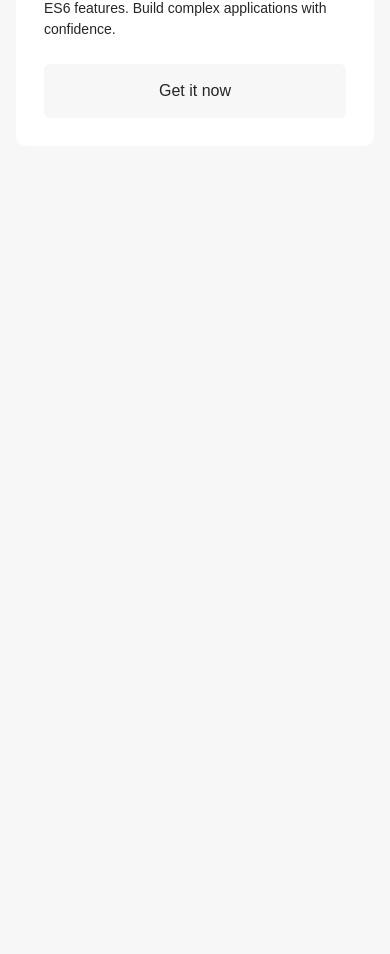
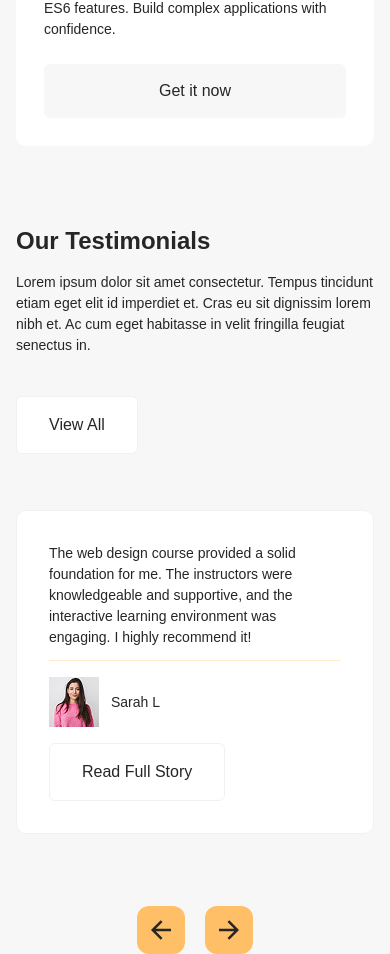
Before and after one commit to fahrypratama17/Project_React, a React (Vite) app in the folder e-learning-website/: page / in a window 390 px wide. Shown: the part 7592-8546 px from the top of the page. Before the commit the page ends 7738 px from the top, so only its background shows below. Built offline with nearby package versions, Linux system fonts and the light colour scheme.

Commit message:
feat: add Testimonials component to showcase user feedback

```diff
--- a/e-learning-website/package.json
+++ b/e-learning-website/package.json
@@ -15,6 +15,7 @@
     "react": "^19.2.0",
     "react-dom": "^19.2.0",
     "react-fast-marquee": "^1.6.5",
+    "swiper": "^12.0.3",
     "tailwindcss": "^4.1.18"
   },
   "devDependencies": {
--- a/e-learning-website/src/App.jsx
+++ b/e-learning-website/src/App.jsx
@@ -3,6 +3,7 @@ import Header from "./components/Header.jsx";
 import Hero from "./components/Hero.jsx";
 import Benefits from "./components/Benefits.jsx";
 import Courses from "./components/Courses.jsx";
+import Testimonials from "./components/Testimonials.jsx";
 
 const App = () => {
   return (
@@ -12,6 +13,7 @@ const App = () => {
         <Hero />
         <Benefits />
         <Courses />
+        <Testimonials />
       </main>
     </>
   );
--- /dev/null
+++ b/e-learning-website/src/components/Testimonials.jsx
@@ -0,0 +1,72 @@
+import React from 'react'
+import Title from "./Title.jsx";
+import { testimonialsItems } from "../constant/data.js";
+import {RiArrowLeftLine, RiArrowRightLine} from "@remixicon/react";
+import { Swiper, SwiperSlide } from "swiper/react";
+import 'swiper/css';
+import {Autoplay, Navigation} from "swiper/modules";
+
+const Testimonials = () => {
+  return (
+    <section className="section">
+      <div className="container">
+        {/* Title */}
+        <Title title="Our Testimonials" text="Lorem ipsum dolor sit amet consectetur. Tempus tincidunt etiam eget elit id imperdiet et. Cras eu sit dignissim lorem nibh et. Ac cum eget habitasse in velit fringilla feugiat senectus in." link="View All"/>
+
+        {/* Card wrapper */}
+        <Swiper modules={[Navigation, Autoplay]}
+                spaceBetween={30}
+                breakpoints={{
+                  640: {
+                    slidesPerView: 1,
+                  },
+                  768: {
+                    slidesPerView: 1.5,
+                  },
+                  1280: {
+                    slidesPerView: 2.5,
+                  }
+                }}
+                loop={true}
+                navigation={{
+                  prevEl: '.prev-btn',
+                  nextEl: '.next-btn'
+                }}
+                className="mt-14 lg:mt-16">
+
+          {testimonialsItems.map((item) => (
+            // Card
+            <SwiperSlide className="bg-white border border-white-95 p-8 lg:p-10 rounded-[10px] space-y-3"
+                         key={item.id}>
+              <p>{item.text}</p>
+              <div className="flex items-center justify-between flex-wrap pt-4 border-t border-t-orange-90 gap-4">
+                <div className="flex items-center gap-3">
+                  <div>
+                    <img src={item.img}
+                         alt={item.author}
+                         width={50}
+                         height={50}/>
+                  </div>
+                  <p className="font-medium">{item.author}</p>
+                </div>
+                <button className="secondary-btn">Read Full Story</button>
+              </div>
+            </SwiperSlide>
+          ))}
+        </Swiper>
+
+      {/* Navigation button */}
+        <div className="flex items-center justify-center mt-18 gap-5">
+          <button className="bg-orange-70 w-12 h-12 flex items-center justify-center rounded-xl hover:bg-orange-75 transition-colors active:bg-orange-75/80 prev-btn">
+            <RiArrowLeftLine size={30}/>
+          </button>
+          <button className="bg-orange-70 w-12 h-12 flex items-center justify-center rounded-xl hover:bg-orange-75 transition-colors active:bg-orange-75/80 next-btn">
+            <RiArrowRightLine size={30}/>
+          </button>
+        </div>
+      </div>
+    </section>
+  );
+};
+
+export default Testimonials;
```
Also changed, not shown: 1 other file (tests, documents, lock files or other folders).
